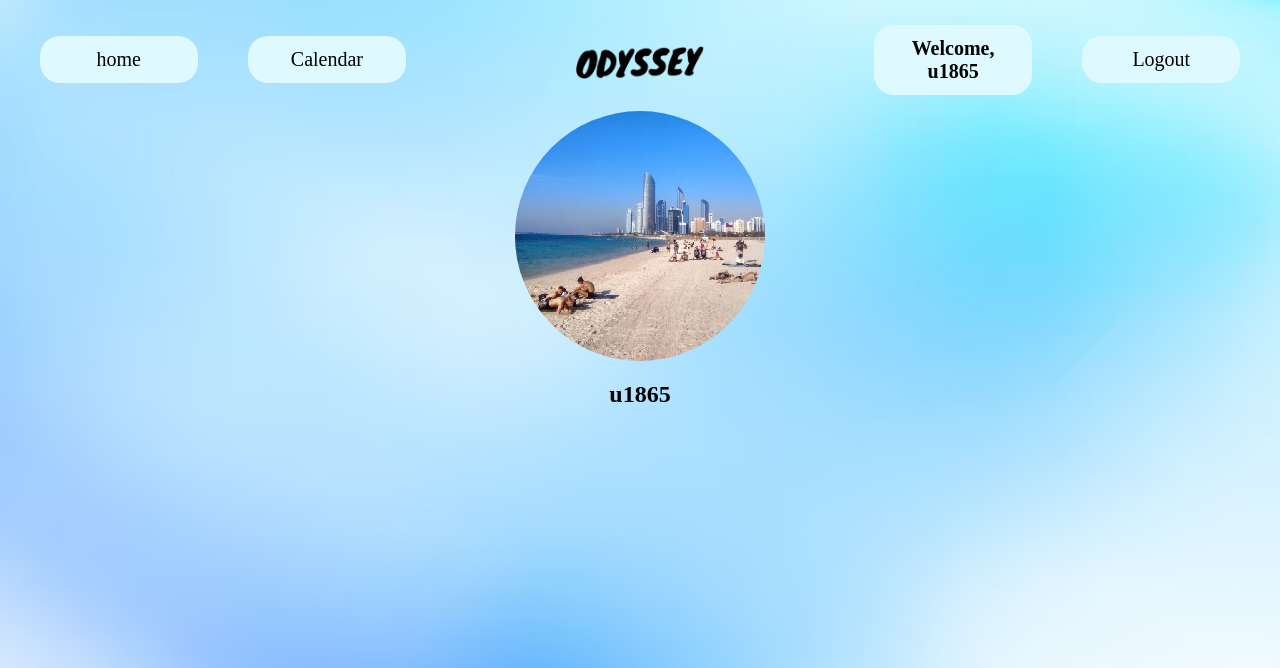
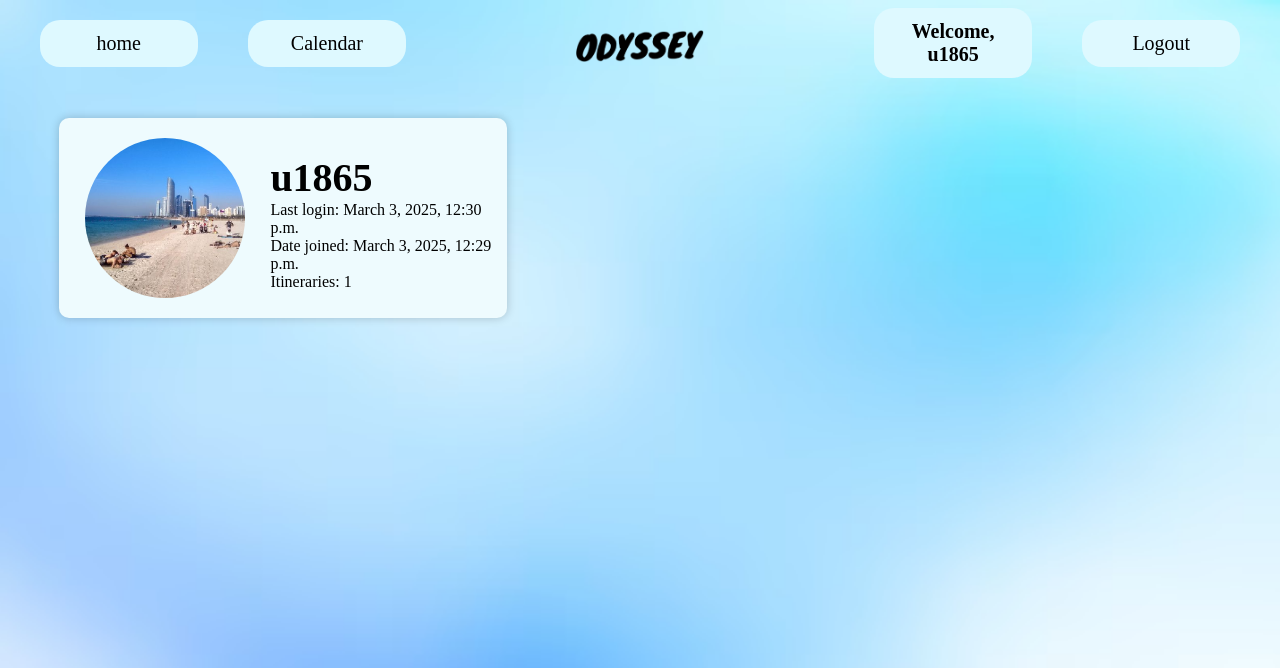
Before and after one commit to harry-533/Odyssey, a Django app: page /profile/ in a window 1280 px wide. Shown: the top 668 px of the page. Run offline with Django 5.2, Linux system fonts and the light colour scheme; a user stored in the database is signed in; data comes from the database, SQL or seed files in the repository; both versions use the stored data as it was after the commit; some web fonts are replaced.

Commit message:
Making profile page

```diff
--- a/odyssey/main/static/css/profile.css
+++ b/odyssey/main/static/css/profile.css
@@ -36,38 +36,80 @@ body {
     cursor: pointer;
 }
 
+
+
+.main-section {
+    display: flex;
+    margin-top: 40px;
+    gap: 5vw;
+}
+
 .user-profile {
     display: flex;
-    flex-direction: column;
     align-items: center;
+    width: 35vw;
+    height: 25vh;
+    margin-left: 4vw;
+    background-color: #eefbfe;
+    border-radius: 10px;
+    box-shadow: 0 0 10px rgba(0,0,0,0.2);
+}
+
+p {
+    margin: 0px;
 }
 
 #profile-img {
     border-radius: 200px;
+    margin: 0px 2vw;
+    width: 20vh;
 }
 
-.user-itineraries {
-    overflow-y: auto;
-    scroll-behavior: smooth;
+h2 {
+    margin: 0px;
 }
 
-.user-itineraries::-webkit-scrollbar {
-    background-color: #eefbfe;
-    border-radius: 10px;
-    margin-left: 10px;
+#profile-username {
+    font-size: 40px;
+    margin-top: 1vh;
 }
 
-.user-itineraries::-webkit-scrollbar-thumb {
-    background-color: #b1e6f1;
-    border-radius: 10px;
-    border: #eefbfe 3px solid;
-    width: 50%;
-}
+
 
 .itinerary {
     display: flex;
+    background-color: #eefbfe;
+    width: 48vw;
+    padding: 20px;
+    border-radius: 10px;
+    box-shadow: 0 0 10px rgba(0,0,0,0.2);
 }
 
-.itinerary-topright {
+#itinerary-img {
+    width: 20vh;
+    border-radius: 10px;
+    margin-right: 2vw;
+}
+
+.itinerary-title {
     display: flex;
+    justify-content: space-between;
+    width: 35vw;
+    margin-top: 15px;
 }
+
+#itinerary-location {
+    font-size: 40px;
+}
+
+h4 {
+    margin: 0px;
+}
+
+.fa {
+    font-size: 25px !important;
+}
+
+.fa:hover {
+    cursor: pointer;
+}
--- a/odyssey/main/static/js/result.js
+++ b/odyssey/main/static/js/result.js
@@ -1,5 +1,6 @@
 document.addEventListener('DOMContentLoaded', function() {
-    document.querySelector(`.weather-${document.body.dataset.city.toLowerCase()}`).style.display = 'flex';
+    console.log(document.body.dataset.city.toLowerCase().replaceAll(" ", ""))
+    document.querySelector(`.weather-${document.body.dataset.city.toLowerCase().replaceAll(" ", "")}`).style.display = 'flex';
 
     document.addEventListener("click", function(event) {
         if (event.target.id.startsWith("add-btn")) {
--- a/odyssey/main/templates/profile.html
+++ b/odyssey/main/templates/profile.html
@@ -1,6 +1,7 @@
 {% load static %}
 {% load custom_tags %}
 {% get_itineraries as itineraries %}
+{% get_itinerary_activities request.resolver_match.kwargs.pk as activities %}
 
 <!DOCTYPE html>
 <html lang="en">
@@ -23,57 +24,36 @@
             <a id="nav-logout" href="{% url 'logout' %}">Logout</a>
         </div>
         <div class="main-section">
-            <div class="user-profile">
-                <img id="profile-img" src="{% static 'images/result/activityimg/abudhabi/cornichebeach.png' %}">
-                <h2>{{ user.username }}</h2>
+            <div class="left-section">
+                <div class="user-profile">
+                    <img id="profile-img" src="{% static 'images/result/activityimg/abudhabi/cornichebeach.png' %}">
+                    <div class="user-details">
+                        <h2 id="profile-username">{{ user.username }}</h2>
+                        <p id="date-login">Last login: {{ user.last_login }}</p>
+                        <p id="date-joined">Date joined: {{ user.date_joined }}</p>
+                        <p id="profile-itinerary-count">Itineraries: {{ itineraries|length }}</p>
+                    </div>
+                </div>
+                <div class="calendar">
+
+                </div>
             </div>
             <div class="user-itineraries">
-                {% for activity in activities %}
-                    {% if activity.city|lower|cut:' ' == journey.destination|cut:' ' %}
-                    <div class="activity {{ activity.image }}">
-                        <div class="activity-img">
-                            <img class="img{{ activity.image }}" id="activity-img" src="{% static 'images/result/activityimg/' %}{{ activity.city|lower|cut:' ' }}/{{ activity.image }}.png">
-                        </div>
-                        <div class="activity-info">
-                            <div class="activity-header">
-                                <h1 class="title{{ activity.image }}" id="activity-title">{{ activity.title }} - {{ activity.price }}</h1>
-                                <h1 class="btn-{{ activity.image }}" id="add-btn">+</h1>
-                            </div>
-                            <p class="desc{{ activity.image }}">{{ activity.desc }}</p>
-                            <p class="short-desc{{ activity.image }} " id="short-desc">{{ activity.short_desc }}</p>
-                            <div class="activity-list">
-                                <ul>
-                                    <li class="type{{ activity.image }}">Activity type: {{ activity.category }}</li>
-                                    <li>Group size: {{ activity.group_size }}</li>
-                                    <li class="age{{ activity.image }}">Recommended Age: {{ activity.age }}</li>
-                                </ul>
-                                <ul>
-                                    <li>Duration: {{ activity.duration }}</li>
-                                    <li class="popular{{ activity.image }}" id="popularity">Popularity:  {{ activity.popularity }}</li>
-                                    <li class="access{{ activity.image }}">Accessibility: {{ activity.accessibility }}</li>
-                                </ul>
-                            </div>
-                        </div>
-                    </div>
-                    {% endif %}
-                {% endfor %}
                 {% for itinerary in itineraries %}
                     {% if itinerary.user_id == user.id %}
+                    {% get_itinerary_image itinerary.activity_ids as image %}
                     <div class="itinerary">
                         <div class="itinerary-img">
-                            <img class="img" id="itinerary-img" src="">
+                            <img class="img" id="itinerary-img" src="{% static 'images/result/activityimg/' %}{{ image.city|lower|cut:' ' }}/{{ image.image }}.png">
                         </div>
                         <div class="itinerary-info">
                             <div class="itinerary-title">
-                                <h4 id="itinerary-city">{{ itienrary.city }}</h4>
+                                <h4 id="itinerary-location">{{ itinerary.country }} - {{ itinerary.city }}</h4>
+                                <i class="fa fa-minus" id="right-btn${activity}"></i>
                             </div>
-                            <div class="itinerary-details">
-                                <div class="itinerary-topright">
-                                    <h4 id="itinerary-price">{{ itinerary.price }}</h4>
-                                    <i class="fa fa-minus" id="right-btn${activity}"></i>
-                                </div>
-                                <h4 id="itinerary-dates">{{ itinerary.depature }} - {{itinerary.arrival }}</h4>
-                            </div>
+                            <p>£{{ itinerary.cost }} - {{ itinerary.activity_ids|length }} activities</p>
+                            <p>Departure: {{ itinerary.departure }}</p>
+                            <p>Return: {{ itinerary.arrival }}</p>
                         </div>
                     </div>
                     {% endif %}
--- a/odyssey/main/templatetags/custom_tags.py
+++ b/odyssey/main/templatetags/custom_tags.py
@@ -18,3 +18,21 @@ def get_journey(pk):
         return journey
     except JourneyInformation.DoesNotExist:
         return None
+
+@register.simple_tag
+def get_itinerary_activities(activity_ids):
+    activities = []
+    if type(activity_ids) == list:
+        for activity_id in activity_ids:
+            activity = Activity.objects.get(image=activity_id)
+            activity_dict = {"city": activity.city, "image": activity.image, "title": activity.title,
+                             "price": activity.price, "desc": activity.short_desc}
+            activities.append(activity_dict)
+
+    return activities
+
+@register.simple_tag
+def get_itinerary_image(activity_ids):
+    if type(activity_ids) == list:
+        activity = Activity.objects.get(image=activity_ids[0])
+    return activity
```
Also changed, not shown: odyssey/db.sqlite3.
